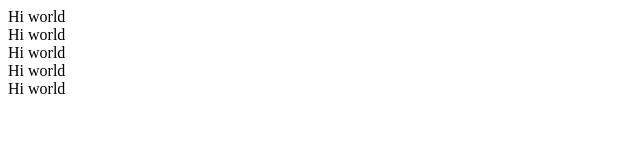
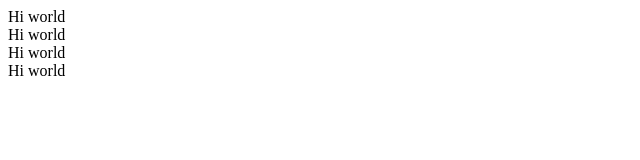
Before and after one commit to KitCastillo97/WD11_EXERCISE12_CASTILLO, a plain HTML site: page index.html in a window 1280 px wide. Shown: the full height of the page, 0-640 px from the left. Drawn offline with Linux system fonts and the light colour scheme.

Commit message:
first commit for new branch

```diff
--- a/index.html
+++ b/index.html
@@ -19,8 +19,5 @@
     <div>
         Hi world
     </div>
-    <div>
-        Hi world
-    </div>
 </body>
 </html>
```
